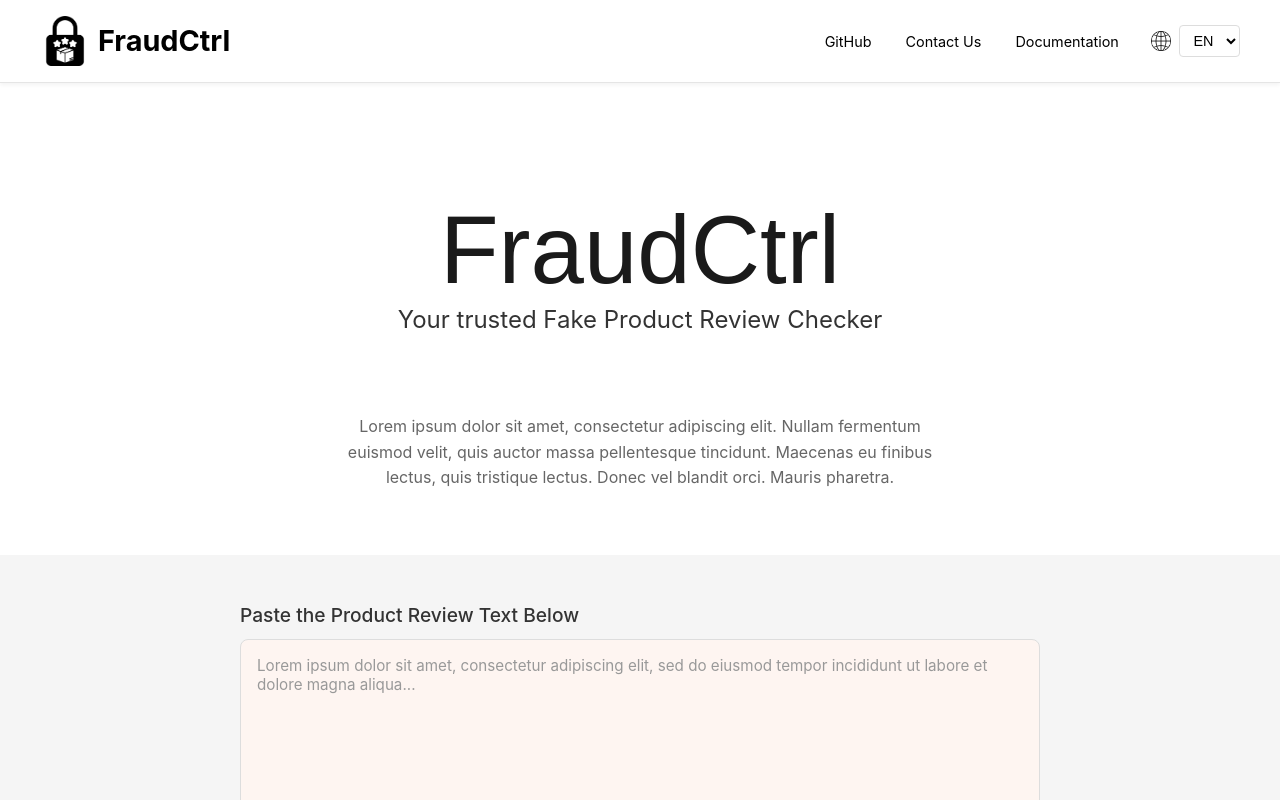
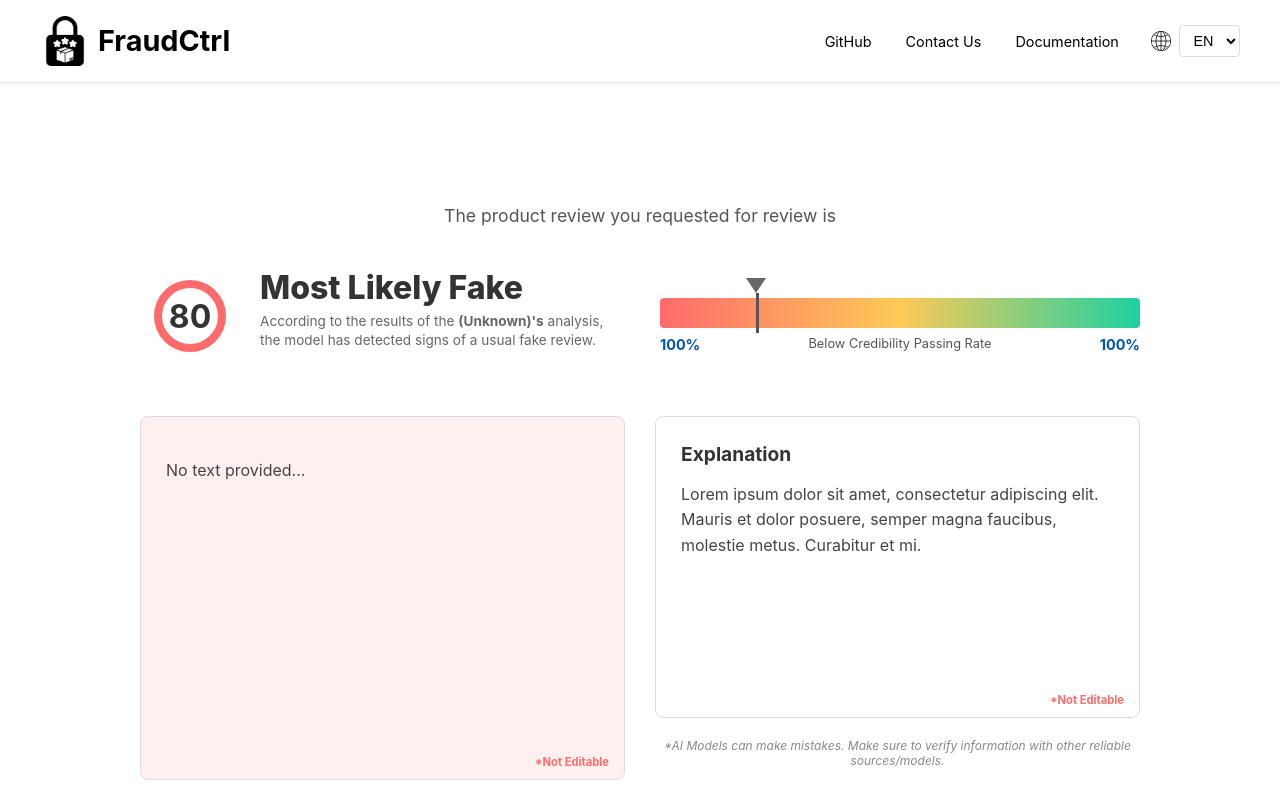
Before and after one commit to DH540/FraudCtrl, a React (Create React App) app in the folder client/: page /results in a window 1280 px wide. Shown: the top 800 px of the page. Built offline with nearby package versions, Linux system fonts and the light colour scheme.

Commit message:
Add files via upload

```diff
--- a/client/package.json
+++ b/client/package.json
@@ -9,6 +9,7 @@
     "@testing-library/user-event": "^13.5.0",
     "react": "^19.2.4",
     "react-dom": "^19.2.4",
+    "react-router-dom": "^7.13.0",
     "react-scripts": "5.0.1",
     "web-vitals": "^2.1.4"
   },
--- a/client/src/App.js
+++ b/client/src/App.js
@@ -1,23 +1,40 @@
 import React from 'react';
+import { Routes, Route, useNavigate } from 'react-router-dom';
+
 import Header from './home/header';
 import Hero from './home/hero';
 import InputSection from './home/inputSection';
 import Description from './home/desc';
 import Note from './home/note';
 import Footer from './home/footer';
+import Results from  './results/results';
 import './App.css';
 
 function App() {
   const [textToReview, setTextToReview] = React.useState("");
   const [selectedModel, setSelectedModel] = React.useState("");
 
+  const navigate = useNavigate();
+
   const handleAnalyze = () => {
+    console.log("Navigating to results...");
+
+    navigate('/results', {
+      state: {
+        text: textToReview,
+        model: selectedModel
+      }
+    });
+
     console.log("Text: ", textToReview);
     console.log("Model: ", selectedModel);
   }
 
   return (
     <div className="App">
+      <Routes>
+        <Route path="/" element={
+          <>
             <Header />
             <Hero />
             <InputSection
@@ -30,6 +47,11 @@ function App() {
             <Description />
             <Note />
             <Footer />
+          </>
+        } />
+
+        <Route path="/results" element={<Results />} />
+      </Routes>
     </div>
   );
 }
--- a/client/src/index.js
+++ b/client/src/index.js
@@ -3,15 +3,15 @@ import ReactDOM from 'react-dom/client';
 import './index.css';
 import App from './App';
 import reportWebVitals from './reportWebVitals';
+import { BrowserRouter } from 'react-router-dom';
 
 const root = ReactDOM.createRoot(document.getElementById('root'));
 root.render(
   <React.StrictMode>
-    <App />
+    <BrowserRouter>
+      <App />
+    </BrowserRouter>
   </React.StrictMode>
 );
 
-// If you want to start measuring performance in your app, pass a function
-// to log results (for example: reportWebVitals(console.log))
-// or send to an analytics endpoint. Learn more: https://bit.ly/CRA-vitals
 reportWebVitals();
--- /dev/null
+++ b/client/src/results/results.css
@@ -0,0 +1,183 @@
+/* Results Container & Dashboard Styles */
+
+.results-container {
+  max-width: 1000px;
+  margin-top: 100px;
+  margin: 4rem auto;
+  padding: 40px 20px;
+  font-family: 'Inter', -apple-system, BlinkMacSystemFont, sans-serif;
+  color: #333;
+}
+
+.results-header {
+  text-align: center;
+  margin-bottom: 40px;
+  font-size: 1.1rem;
+  color: #555;
+}
+
+.dashboard-grid {
+  display: grid;
+  grid-template-columns: 1fr 1fr;
+  gap: 40px;
+  margin-bottom: 50px;
+  align-items: center;
+}
+
+.score-card {
+  display: flex;
+  align-items: center;
+  text-align: left;
+  gap: 20px;
+}
+
+.circle-chart {
+  position: relative;
+  width: 100px;
+  height: 100px;
+  flex-shrink: 0;
+}
+
+.circle-bg {
+  fill: none;
+  stroke: #eee;
+  stroke-width: 8;
+}
+
+.circle-progress {
+  fill: none;
+  stroke: #ff6b6b;
+  stroke-width: 8;
+  stroke-linecap: round;
+  stroke-dasharray: 251;
+  stroke-dashoffset: 50;
+  transform: rotate(-90deg);
+  transform-origin: 50% 50%;
+}
+
+.score-text {
+  position: absolute;
+  top: 50%;
+  left: 50%;
+  transform: translate(-50%, -50%);
+  font-size: 2rem;
+  font-weight: bold;
+}
+
+.verdict-title {
+  font-size: 2rem;
+  font-weight: 800;
+  margin: 0;
+}
+
+.verdict-desc {
+  font-size: 0.85rem;
+  color: #666;
+  margin-top: 5px;
+  line-height: 1.4;
+}
+
+.credibility-scale {
+  position: relative;
+  padding-top: 20px;
+}
+
+.scale-marker {
+  position: absolute;
+  top: 0;
+  left: 20%;
+  width: 0;
+  height: 0;
+  border-left: 10px solid transparent;
+  border-right: 10px solid transparent;
+  border-top: 15px solid #666;
+  transform: translateX(-50%);
+}
+
+.scale-bar {
+  height: 30px;
+  width: 100%;
+  background: linear-gradient(90deg, #ff6b6b 0%, #feca57 50%, #1dd1a1 100%);
+  border-radius: 4px;
+  position: relative;
+}
+
+.scale-line {
+  position: absolute;
+  left: 20%;
+  top: -5px;
+  bottom: -5px;
+  width: 3px;
+  background-color: #555;
+  z-index: 1;
+}
+
+.scale-labels {
+  display: flex;
+  justify-content: space-between;
+  margin-top: 8px;
+  font-weight: bold;
+  color: #0056b3;
+  font-size: 0.9rem;
+}
+
+.scale-center-label {
+  color: #555;
+  font-size: 0.8rem;
+  font-weight: normal;
+}
+
+/* Content Grid & Text Card Styles */
+
+.content-container {
+  display: grid;
+  grid-template-columns: 1fr 1fr;
+  gap: 30px;
+}
+
+.text-card {
+  padding: 25px;
+  border-radius: 8px;
+  border: 1px solid #ddd;
+  position: relative;
+  min-height: 250px;
+  text-align: left;
+}
+
+.text-card.fake-theme {
+  background-color: #fff0f0;
+}
+
+.text-card.explanation-theme {
+  background-color: #fff;
+}
+
+.card-content {
+  font-size: 1rem;
+  line-height: 1.6;
+  color: #444;
+  white-space: pre-wrap;
+}
+
+.card-title {
+  font-size: 1.2rem;
+  font-weight: bold;
+  margin-bottom: 15px;
+  display: block;
+}
+
+.not-editable {
+  position: absolute;
+  bottom: 10px;
+  right: 15px;
+  font-size: 0.7rem;
+  color: #ff6b6b;
+  font-weight: bold;
+}
+
+.disclaimer {
+  font-size: 0.75rem;
+  color: #888;
+  margin-top: 20px;
+  font-style: italic;
+}
--- /dev/null
+++ b/client/src/results/results.js
@@ -0,0 +1,76 @@
+import { useLocation } from 'react-router-dom';
+import './results.css';
+
+import Header from '../home/header';
+import Footer from '../home/footer';
+
+function Results() {
+  const location = useLocation();
+  const { text, model } = location.state || { text: "No text provided...", model: "Unknown" };
+
+  // Hardcoded values for now
+  const score = 80;
+  const verdict = "Most Likely Fake";
+  const explanation = "Lorem ipsum dolor sit amet, consectetur adipiscing elit. Mauris et dolor posuere, semper magna faucibus, molestie metus. Curabitur et mi.";
+
+  return (
+    <div>
+      <Header />
+      <div className="results-container">
+        <p className="results-header">The product review you requested for review is</p>
+        <div className="dashboard-grid">
+          <div className="score-card">
+            <div className="circle-chart">
+              <svg viewBox="0 0 100 100">
+                <path className="circle-bg" d="M18 50 A 32 32 0 1 1 82 50 A 32 32 0 1 1 18 50" />
+                <path className="circle-progress" d="M18 50 A 32 32 0 1 1 82 50 A 32 32 0 1 1 18 50" />
+              </svg>
+              <div className="score-text">{score}</div>
+            </div>
+            <div>
+              <h1 className="verdict-title">{verdict}</h1>
+              <p className="verdict-desc">
+                According to the results of the <strong>({model || 'used model'})'s</strong> analysis,<br/>
+                the model has detected signs of a usual fake review.
+              </p>
+            </div>
+          </div>
+
+          <div className="credibility-scale">
+            <div className="scale-marker"></div>
+            <div className="scale-bar">
+              <div className="scale-line"></div>
+            </div>
+            <div className="scale-labels">
+              <span>100%</span>
+              <span className="scale-center-label">Below Credibility Passing Rate</span>
+              <span>100%</span>
+            </div>
+          </div>
+
+        </div>
+
+        <div className="content-container">
+          <div className="text-card fake-theme">
+            <p className="card-content">{text}</p>
+            <span className="not-editable">*Not Editable</span>
+          </div>
+
+          <div>
+            <div className="text-card explanation-theme">
+              <span className="card-title">Explanation</span>
+              <p className="card-content">{explanation}</p>
+              <span className="not-editable">*Not Editable</span>
+            </div>
+            <p className="disclaimer">
+              *AI Models can make mistakes. Make sure to verify information with other reliable sources/models.
+            </p>
+          </div>
+        </div>
+      </div>
+      <Footer />
+    </div>
+  );
+}
+
+export default Results;
```
Also changed, not shown: 1 other file (tests, documents, lock files or other folders). Lines whose indentation alone changed are shown as unchanged.
